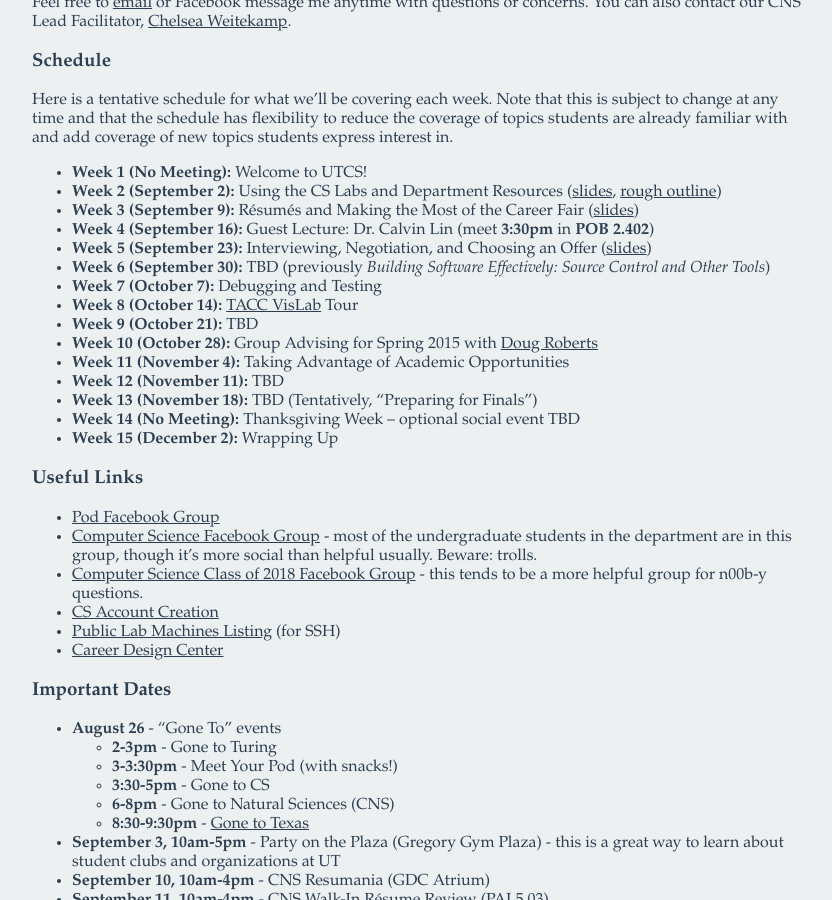
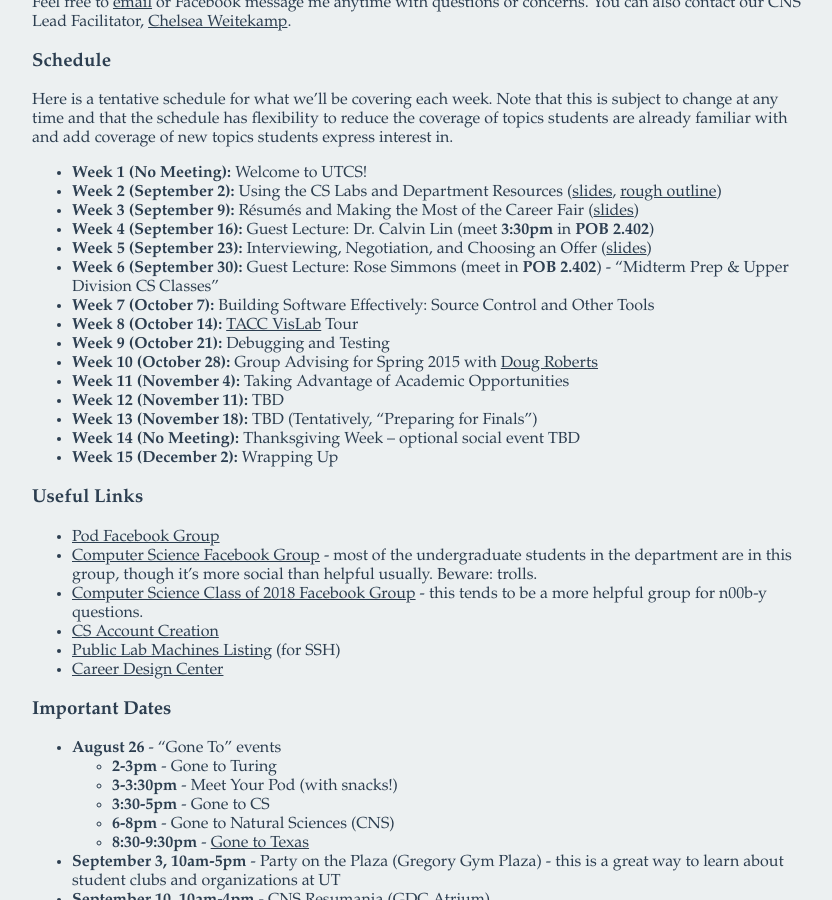
Before and after one commit to mattbroussard/mattbroussard.github.io, a Jekyll site: the page built from teaching/fall2014/pod/index.md, in a window 1280 px wide and 900 px high, scrolled down 474 px. Shown: the whole window, without its empty margins (218-1050 px from the left). Built offline with Jekyll 4.4.1, drawn with Linux system fonts in a browser that asks for light colours; nearby versions of some CDN libraries; comment, search, counter and statistics services are not loaded.

Commit message:
update pod schedule

```diff
--- a/teaching/fall2014/pod/index.md
+++ b/teaching/fall2014/pod/index.md
@@ -50,10 +50,10 @@
 - **Week 3 (September 9):** Résumés and Making the Most of the Career Fair ([slides](https://docs.google.com/presentation/d/1oOhYVgQJ2NR6zJ6jlbQPNVOqdkzbY9yw1ElXn-J7OVM/edit?usp=sharing))
 - **Week 4 (September 16):** Guest Lecture: Dr. Calvin Lin (meet **3:30pm** in **POB 2.402**)
 - **Week 5 (September 23):** Interviewing, Negotiation, and Choosing an Offer ([slides](https://docs.google.com/presentation/d/14NFFyqLUa9D1Yzh09Ig76rkLxp_VP2_Z71WAlIjT-co/edit?usp=sharing))
-- **Week 6 (September 30):** TBD (previously *Building Software Effectively: Source Control and Other Tools*) <!-- 311H midterm 10/2 -->
-- **Week 7 (October 7):** Debugging and Testing
+- **Week 6 (September 30):** Guest Lecture: Rose Simmons (meet in **POB 2.402**) - "Midterm Prep & Upper Division CS Classes" <!-- 311H midterm 10/2 -->
+- **Week 7 (October 7):** Building Software Effectively: Source Control and Other Tools
 - **Week 8 (October 14):** [TACC VisLab](https://www.tacc.utexas.edu/resources/visualization) Tour <!-- 314H midterm 10/16 -->
-- **Week 9 (October 21):** TBD
+- **Week 9 (October 21):** Debugging and Testing
 - **Week 10 (October 28):** Group Advising for Spring 2015 with [Doug Roberts](mailto:doug.roberts@austin.utexas.edu)
 - **Week 11 (November 4):** Taking Advantage of Academic Opportunities
 - **Week 12 (November 11):** TBD
```
